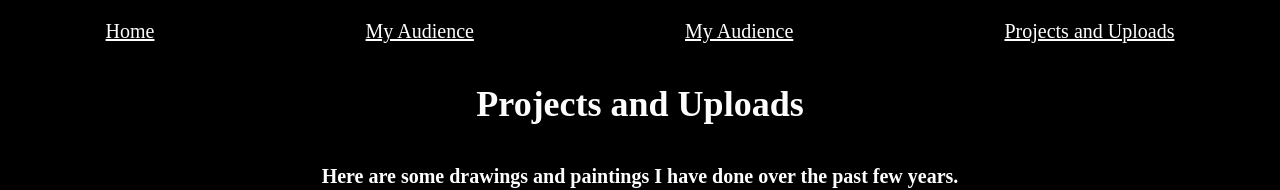
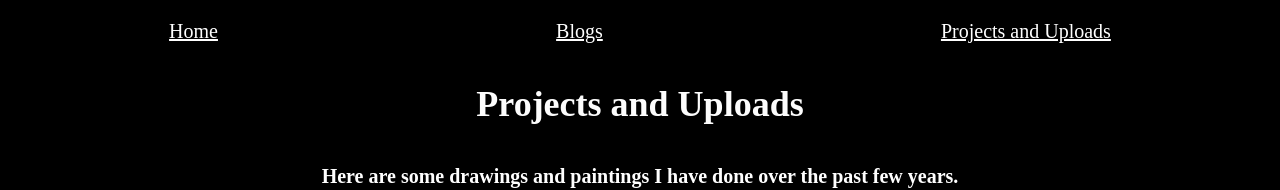
Before and after one commit to anayoungblut/social-media-site, a plain HTML site: page docs/projects.html in a window 1280 px wide. Shown: the top 190 px of the page. Drawn offline with Linux system fonts and the light colour scheme.

Commit message:
Update projects.html

```diff
--- a/docs/projects.html
+++ b/docs/projects.html
@@ -10,11 +10,9 @@
 
         <ul>
           <li><a href='index.html'>Home</a></li>
-          <li><a href='blog1.html'>My Audience</a></li>
-          <li><a href='blog2.html'>My Audience</a></li>
+          <li><a href='blogs.html'>Blogs</a></li>
           <li><a href='projects.html'>Projects and Uploads</a></li>
         </ul> <!--menu div-->
-
     </nav> <!--end menu-container navigation-->
         <h1 class='title'>Projects and Uploads</h1>
         <h2 class='description'>Here are some drawings and paintings I have done over the past few years.</h2>
```
